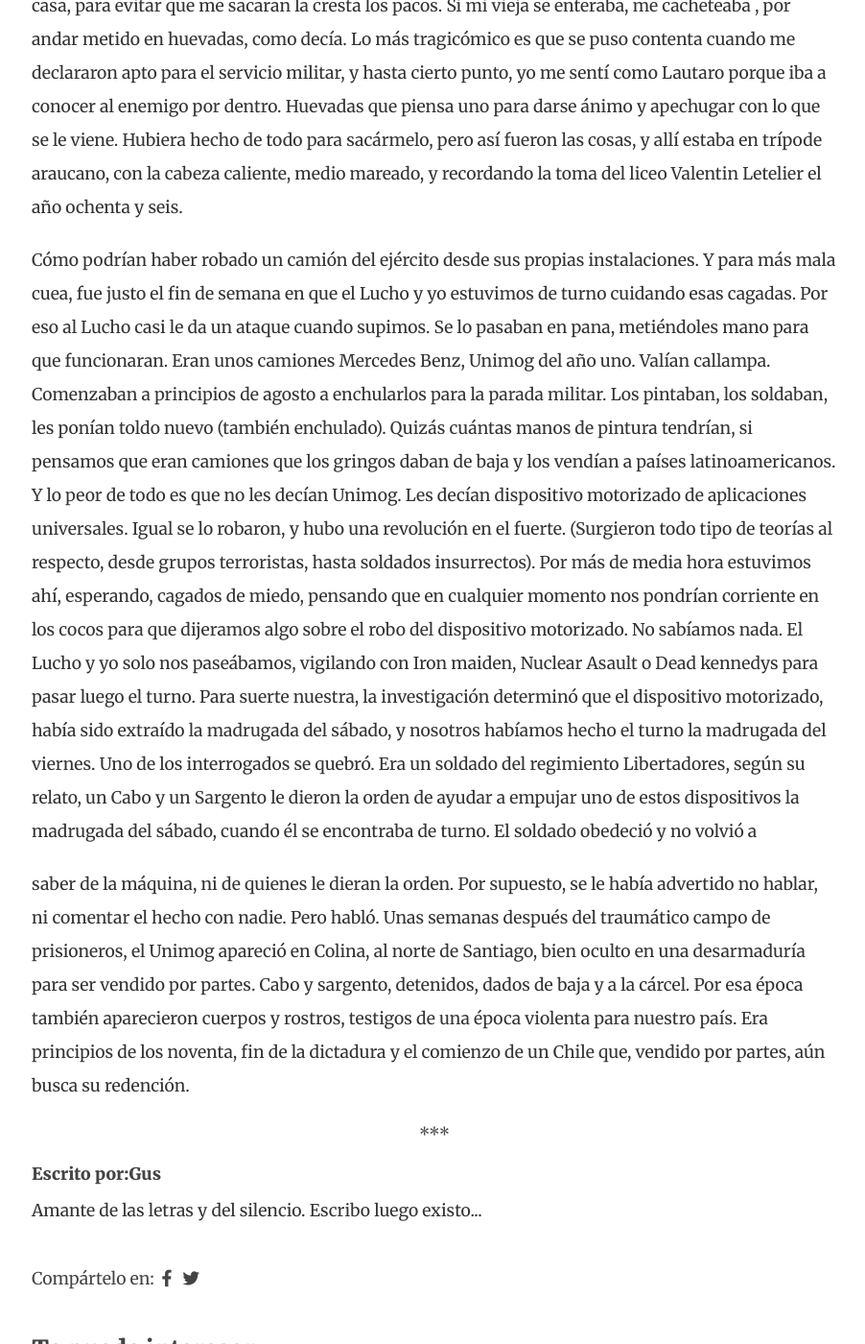
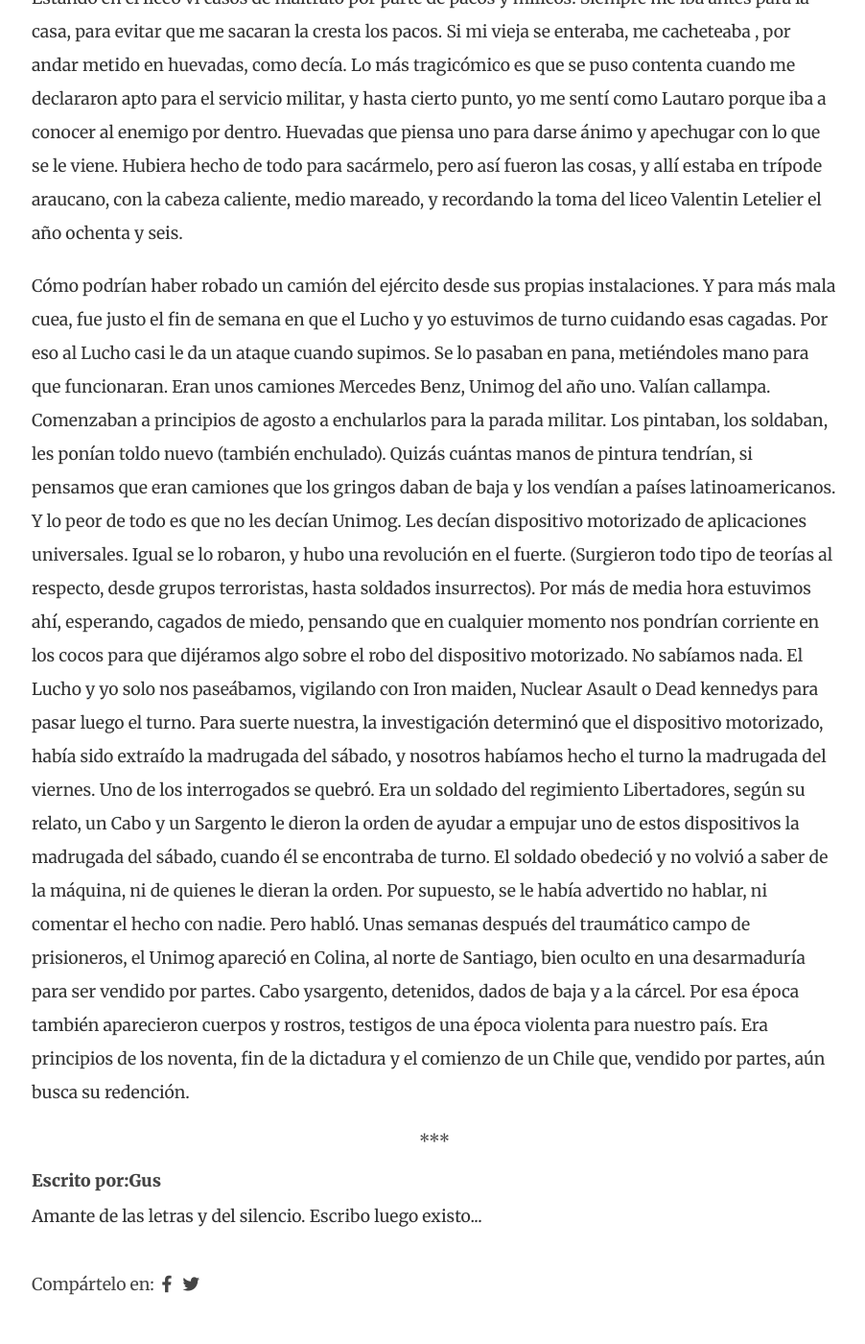
Before and after one commit to Robok3000/textercl, a Jekyll site: the page built from _posts/2019-03-26-unimog.md, in a window 1280 px wide and 1400 px high, scrolled down 1604 px. Shown: the whole window at 96% size, without its empty margins (187-1089 px from the left). Built offline with Jekyll 4.4.1, drawn with Linux system fonts in a browser that asks for light colours; nearby versions of some CDN libraries; some of the changed text lies outside the part shown.

Commit message:
Update 2019-03-26-unimog.md

```diff
--- a/_posts/2019-03-26-unimog.md
+++ b/_posts/2019-03-26-unimog.md
@@ -8,11 +8,11 @@
 featured_image: images/posts/unimog.png
 ---
 
-- *No weí, cagamos, compadre*.
+-*No weí, cagamos, compadre*.
 
 El Lucho me miraba con los ojos desencajados.
 
-- *conchesumadre, va a quedar la cagá* -  agregó, mientras apoyaba la frente en la mano que
+-*Conchesumadre, va a quedar la cagá* -  agregó, mientras apoyaba la frente en la mano que
 sostenía un colilla a punto de extinguirse.
 
 Haber sido alumno de un liceo municipal y combativo, lo prepara a uno para estas
@@ -38,10 +38,7 @@
 
 Estando en el liceo vi casos de maltrato por parte de pacos y milicos. Siempre me iba antes
 para la casa, para evitar que me sacaran la cresta los pacos. Si mi vieja se enteraba, me
-cacheteaba , por andar metido en huevadas, como decía.
-Lo más tragicómico es que se puso contenta cuando me declararon apto para el servicio
-militar, y hasta cierto punto, yo me sentí como Lautaro porque iba a conocer al enemigo por
-dentro. Huevadas que piensa uno para darse ánimo y apechugar con lo que se le viene.
+cacheteaba , por andar metido en huevadas, como decía. Lo más tragicómico es que se puso contenta cuando me declararon apto para el servicio militar, y hasta cierto punto, yo me sentí como Lautaro porque iba a conocer al enemigo por dentro. Huevadas que piensa uno para darse ánimo y apechugar con lo que se le viene.
 Hubiera hecho de todo para sacármelo, pero así fueron las cosas, y allí estaba en trípode
 araucano, con la cabeza caliente, medio mareado, y recordando la toma del liceo Valentin
 Letelier el año ochenta y seis.
@@ -58,21 +55,14 @@
 universales. Igual se lo robaron, y hubo una revolución en el fuerte. (Surgieron todo tipo de
 teorías al respecto, desde grupos terroristas, hasta soldados insurrectos).
 Por más de media hora estuvimos ahí, esperando, cagados de miedo, pensando que en
-cualquier momento nos pondrían corriente en los cocos para que dijeramos algo sobre el robo
+cualquier momento nos pondrían corriente en los cocos para que dijéramos algo sobre el robo
 del dispositivo motorizado. No sabíamos nada. El Lucho y yo solo nos paseábamos, vigilando
 con Iron maiden, Nuclear Asault o Dead kennedys para pasar luego el turno. Para suerte
 nuestra, la investigación determinó que el dispositivo motorizado, había sido extraído la
 madrugada del sábado, y nosotros habíamos hecho el turno la madrugada del viernes. Uno
 de los interrogados se quebró. Era un soldado del regimiento Libertadores, según su relato,
 un Cabo y un Sargento le dieron la orden de ayudar a empujar uno de estos dispositivos la
-madrugada del sábado, cuando él se encontraba de turno. El soldado obedeció y no volvió a
-
-saber de la máquina, ni de quienes le dieran la orden. Por supuesto, se le había advertido no
-hablar, ni comentar el hecho con nadie. Pero habló.
-Unas semanas después del traumático campo de prisioneros, el Unimog apareció en Colina,
-al norte de Santiago, bien oculto en una desarmaduría para ser vendido por partes. Cabo y
-sargento, detenidos, dados de baja y a la cárcel. Por esa época también aparecieron cuerpos
-y rostros, testigos de una época violenta para nuestro país. Era principios de los noventa, fin
-de la dictadura y el comienzo de un Chile que, vendido por partes, aún busca su redención.
+madrugada del sábado, cuando él se encontraba de turno. El soldado obedeció y no volvió a saber de la máquina, ni de quienes le dieran la orden. Por supuesto, se le había advertido no
+hablar, ni comentar el hecho con nadie. Pero habló. Unas semanas después del traumático campo de prisioneros, el Unimog apareció en Colina, al norte de Santiago, bien oculto en una desarmaduría para ser vendido por partes. Cabo ysargento, detenidos, dados de baja y a la cárcel. Por esa época también aparecieron cuerpos y rostros, testigos de una época violenta para nuestro país. Era principios de los noventa, fin de la dictadura y el comienzo de un Chile que, vendido por partes, aún busca su redención.
 
 <center> *** </center>
```
